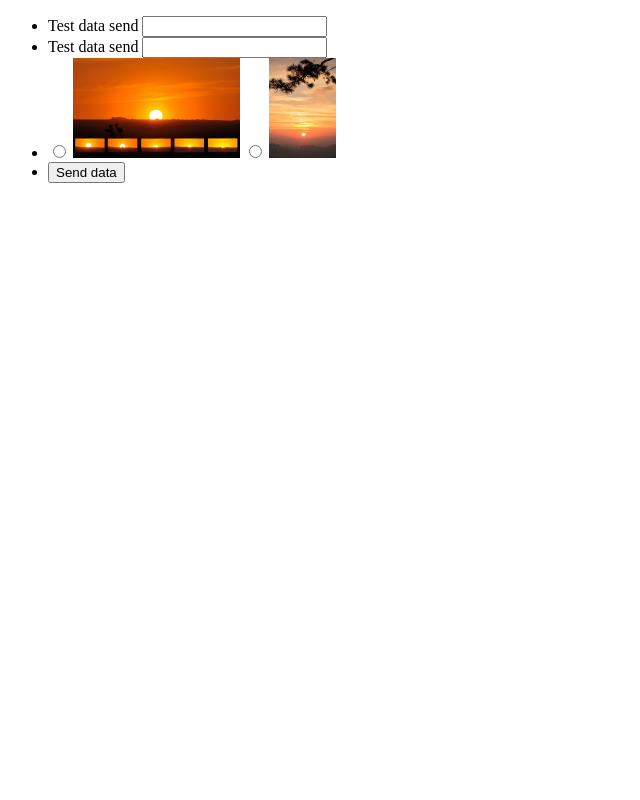
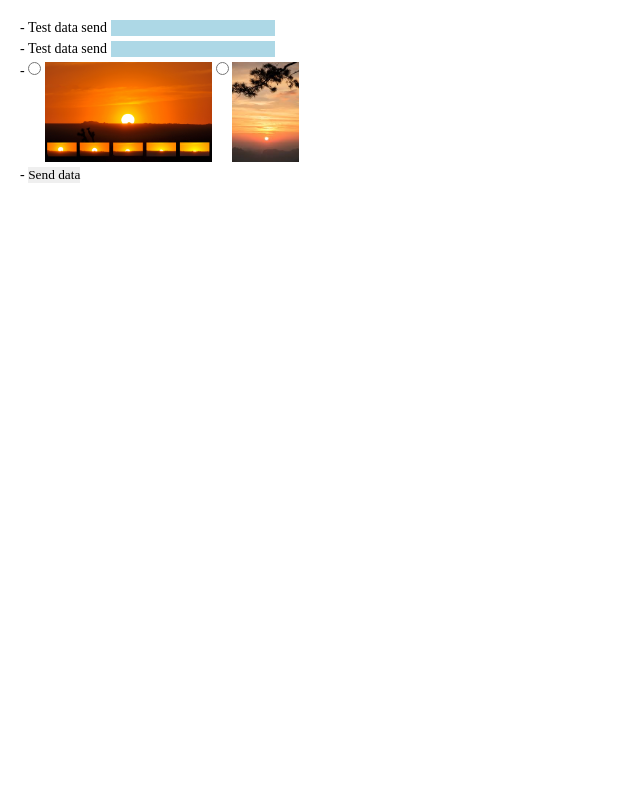
Before and after one commit to ddd127/testFlask, a Flask app: page / in a window 1280 px wide. Shown: the whole page, without its empty margins (0-640 px from the left). Run offline with Flask 2, Linux system fonts and the light colour scheme.

Commit message:
add css (style and normalize)

```diff
--- /dev/null
+++ b/static/css/normalize.css
@@ -0,0 +1,88 @@
+* {
+    padding: 0;
+    margin : 0;
+    border : 0;
+}
+
+*,
+*:before,
+*:after {
+    -moz-box-sizing   : border-box;
+    -webkit-box-sizing: border-box;
+    box-sizing        : border-box;
+}
+
+:focus,
+:active {
+    outline: none;
+}
+
+a:focus,
+a:active {
+    outline: none;
+}
+
+nav,
+footer,
+header,
+aside {
+    display: block;
+}
+
+html,
+body {
+    height                  : 100%;
+    width                   : 100%;
+    font-size               : 100%;
+    line-height             : 1;
+    font-size               : 14px;
+    -ms-text-size-adjust    : 100%;
+    -moz-text-size-adjust   : 100%;
+    -webkit-text-size-adjust: 100%;
+}
+
+input,
+button,
+textarea {
+    font-family: inherit;
+}
+
+input::-ms-clear {
+    display: none;
+}
+
+button {
+    cursor: pointer;
+}
+
+button::-moz-focus-inner {
+    padding: 0;
+    border : 0;
+}
+
+a,
+a:visited {
+    text-decoration: none;
+}
+
+a:hover {
+    text-decoration: none;
+}
+
+ul li {
+    list-style: none;
+}
+
+img {
+    vertical-align: top;
+}
+
+h1,
+h2,
+h3,
+h4,
+h5,
+h6 {
+    font-size  : inherit;
+    font-weight: 400;
+}
--- /dev/null
+++ b/static/css/style.css
@@ -0,0 +1,15 @@
+body {
+    padding: 15px;
+}
+
+li {
+    margin: 5px;
+}
+
+li::before {
+    content: "-";
+}
+
+input {
+    background-color: lightblue;
+}
--- a/templates/get_data.html
+++ b/templates/get_data.html
@@ -2,6 +2,8 @@
 <html lang="en">
 
 <head>
+    <link rel="stylesheet" href="{{ url_for('static', filename='css/normalize.css') }}">
+    <link rel="stylesheet" href="{{ url_for('static', filename='css/style.css') }}">
     <meta charset="UTF-8">
     <title>Document</title>
 </head>
--- a/templates/index.html
+++ b/templates/index.html
@@ -2,6 +2,8 @@
 <html lang="en">
 
 <head>
+    <link rel="stylesheet" href="{{ url_for('static', filename='css/normalize.css') }}">
+    <link rel="stylesheet" href="{{ url_for('static', filename='css/style.css') }}">
     <meta charset="UTF-8">
     <title>Document</title>
 </head>
```
